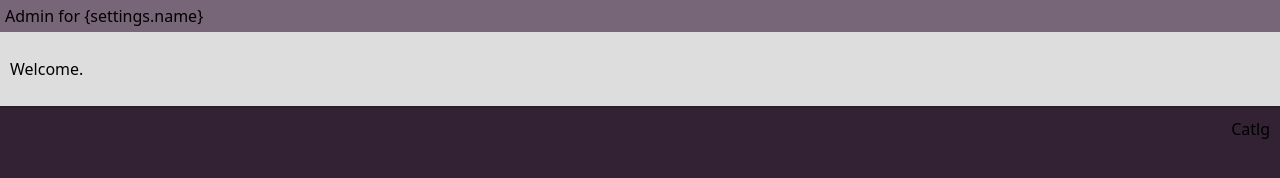
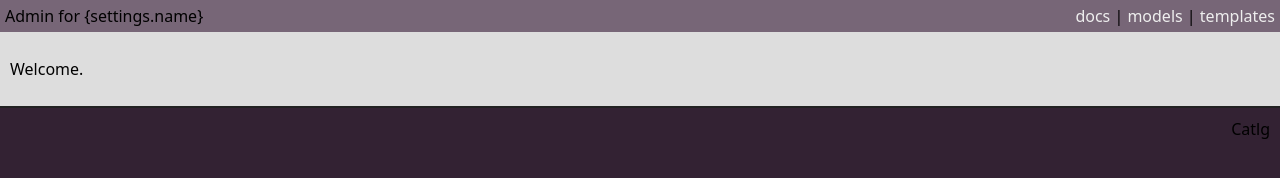
Before and after one commit to gsf/catlg, a plain HTML site: page templates/admin/base.html in a window 1280 px wide. Drawn offline with nearby package versions, Linux system fonts and the light colour scheme; files that its build step writes are made by us from their sources.

Commit message:
Added scripts, styling, and nav to admin

```diff
--- a/_attachments/style/catlg.css
+++ b/_attachments/style/catlg.css
@@ -27,6 +27,12 @@ footer {
 header {
   background-color: #767;
   padding: 5px;
+}
+header a {
+  color: #eee;
+}
+header nav {
+  float: right;
 }
 #admin {
   border-bottom: 2px solid #222;
--- a/templates/admin/base.html
+++ b/templates/admin/base.html
@@ -3,9 +3,22 @@
   <head>
     <title>{settings.name}: Admin</title>
     <link href="style/catlg.css" rel="stylesheet">
+    <script src="/_utils/script/jquery.js"></script>
+    <script src="/_utils/script/jquery.couch.js"></script>
+    <script src="script/jquery.ba-bbq.min.js"></script>
+    <script src="script/jquery.validate.min.js"></script>
+    <script src="script/ddoc-require.js"></script>
+    <script src="script/events.js"></script>
   </head>
   <body>
-    <header>Admin for {settings.name}</header>
+    <header>
+      <nav>
+        <a href="#docs">docs</a> |
+        <a href="#models">models</a> |
+        <a href="#templates">templates</a>
+      </nav>
+      <div>Admin for {settings.name}</div>
+    </header>
     <section id="content">
       <p>Welcome.</p>
     </section>
```
